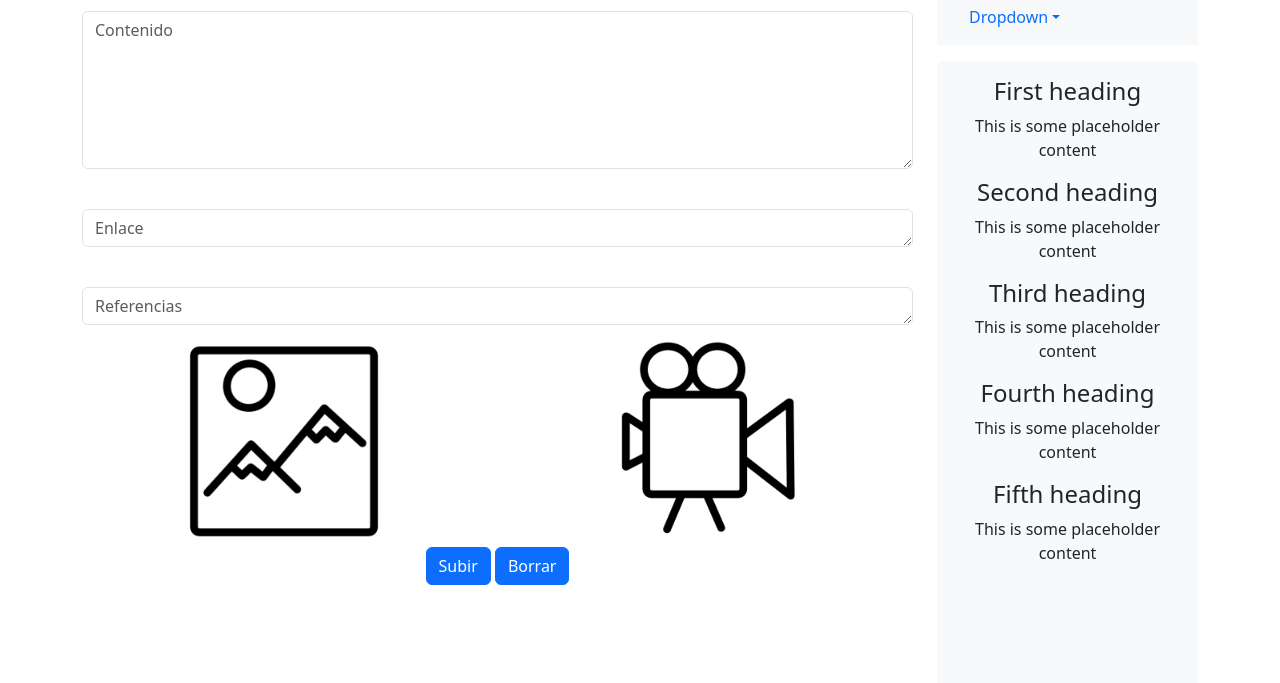
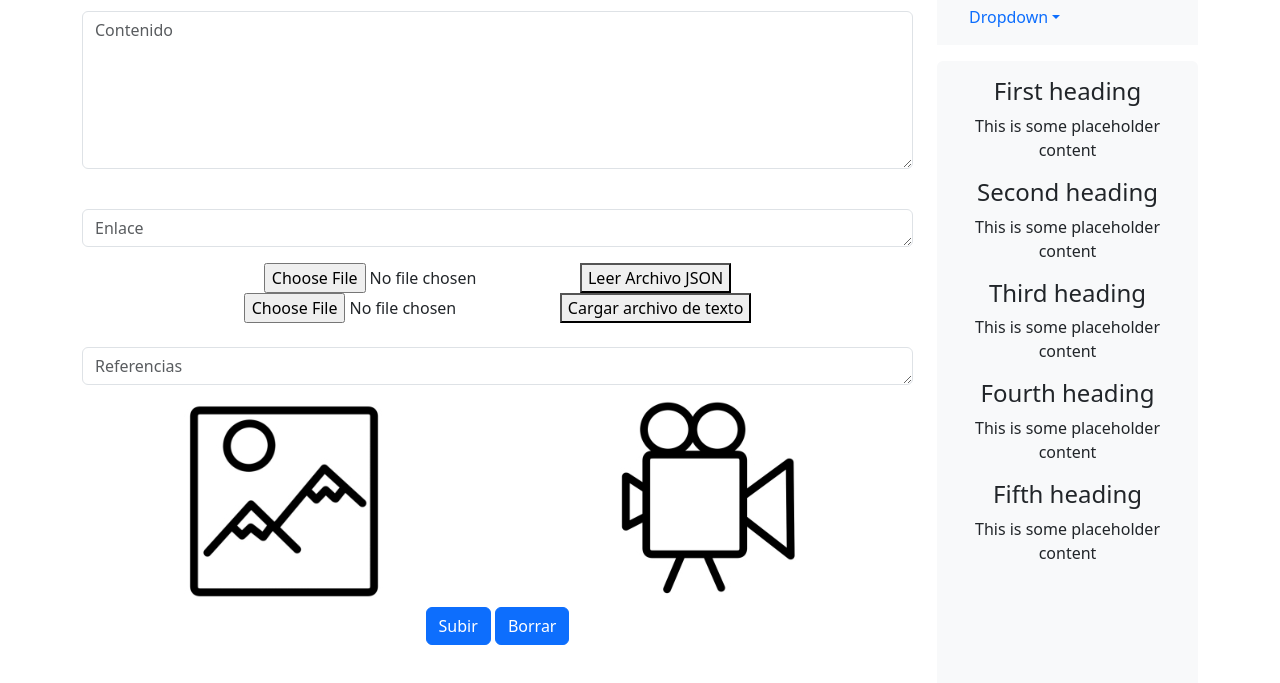
Before and after one commit to dta-labs/a2i, a website: page Interfaz/index.html in a window 1280 px wide. Shown: the part 115-798 px from the top of the page. Drawn offline with nearby package versions, Linux system fonts and the light colour scheme.

Commit message:
Guardar archivos txt y json
Al intentar de diferentes formas usar archivos zip, deja de funcionar, (parte comentada del codigo en html)

```diff
--- a/Interfaz/index.html
+++ b/Interfaz/index.html
@@ -7,9 +7,10 @@
     <figure class="text-center">
       <h1>Editor de contenido de Gaia</h1>
     </figure>
-    <!-- <script src="test.js"></script> -->
-    <script src="node_modules/angular/test.js"></script>
-    <script src="https://cdnjs.cloudflare.com/ajax/libs/angular.js/1.8.2/angular.min.js"></script>
+    <script src="test.js"></script>
+    <!-- <script src="node_modules/angular/test.js"></script>
+    <script src="https://cdnjs.cloudflare.com/ajax/libs/angular.js/1.8.2/angular.min.js"></script> -->
+    <script src="https://cdnjs.cloudflare.com/ajax/libs/jszip/3.6.0/jszip.min.js"></script>
     <link href="https://cdn.jsdelivr.net/npm/bootstrap@5.3.0-alpha3/dist/css/bootstrap.min.css" rel="stylesheet" integrity="sha384-KK94CHFLLe+nY2dmCWGMq91rCGa5gtU4mk92HdvYe+M/SXH301p5ILy+dN9+nJOZ" crossorigin="anonymous">
   </head>
   <body>
@@ -108,6 +109,79 @@
             }
           </script>
 
+          <!-- Zip -->
+
+          <!-- <input type="file" id="archivoInput" accept=".zip">
+          <button onclick="leerArchivoZIP()">Leer Archivo ZIP</button>
+
+          <script>
+            function leerArchivoZIP() {
+              var archivoInput = document.getElementById('archivoInput');
+              var archivo = archivoInput.files[0];
+
+              if (archivo && archivo.type === 'application/zip') {
+                var lector = new FileReader();
+                lector.onload = function(e) {
+                  var contenido = e.target.result;
+
+                  // Crear un objeto JSZip con el contenido del archivo ZIP
+                  JSZip.loadAsync(contenido).then(function(zip) {
+                    // Leer el archivo TXT dentro del ZIP
+                    zip.file("archivo.txt").async("string").then(function(contenidoTXT) {
+                      // Guardar el contenido TXT en una variable
+                      var contenidoVariable = contenidoTXT;
+
+                      // Imprimir el contenido en la consola
+                      console.log(contenidoVariable);
+                    });
+                  });
+                };
+
+                lector.readAsArrayBuffer(archivo);
+              }
+            }
+          </script>
+
+          <br> -->
+
+          <!-- json -->
+
+          <input type="file" id="archivoInput" accept=".json">
+          <button onclick="leerArchivoJSON()">Leer Archivo JSON</button>
+
+          <script>
+            function leerArchivoJSON() {
+              var archivoInput = document.getElementById('archivoInput');
+              var archivo = archivoInput.files[0];
+
+              if (archivo) {
+                var lector = new FileReader();
+                lector.onload = function(e) {
+                  var contenido = e.target.result;
+
+                  // Convertir el contenido del archivo en un objeto JSON
+                  var objetoJSON = JSON.parse(contenido);
+
+                  // Guardar el objeto JSON en una variable
+                  var contenidoJSON = objetoJSON;
+
+                  // Imprimir el contenido en la consola
+                  console.log(contenidoJSON);
+                };
+
+                lector.readAsText(archivo);
+              }
+            }
+          </script>
+
+          <br>
+
+          <!-- txt -->
+
+          <input type="file" id="archivoInput" accept=".txt">
+          <button onclick="leerArchivo()">Cargar archivo de texto</button>
+          <div id="contenidoArchivo"></div>
+
           <!-- Área de referencias -->
 
           <div class="mb-3">
@@ -183,7 +257,7 @@
             </div>
           </div>
           <!-- Botones subir y borrar -->
-          <input class="btn btn-primary" type="submit" value="Subir" onclick="guardarContenido(), guardarContenido2(), obtenerContenido()">
+          <input class="btn btn-primary" type="submit" value="Subir" onclick="guardarContenido(), guardarContenido2()">
 
           <input class="btn btn-primary" type="reset" value="Borrar">
 
--- a/Interfaz/test.js
+++ b/Interfaz/test.js
@@ -1,5 +1,5 @@
-function procesarArchivo() {
-    var archivoInput = document.getElementById('archivoZip');
+function leerArchivo() {
+  var archivoInput = document.getElementById('archivoInput');
   var archivo = archivoInput.files[0];
 
   if (archivo) {
@@ -7,10 +7,11 @@ function procesarArchivo() {
     lector.onload = function(e) {
       var contenido = e.target.result;
 
-        // Guardar el contenido en el textarea
-        var textarea = document.getElementById('exampleFormControlTextarea1');
-        textarea.value = contenido;
-        console.log(textarea.value);
+      // Guardar el contenido en una variable
+      var contenidoArchivo = contenido;
+
+      // Imprimir el contenido en la consola
+      console.log(contenidoArchivo);
     };
 
     lector.readAsText(archivo);
```
Lines whose indentation alone changed are shown as unchanged.
